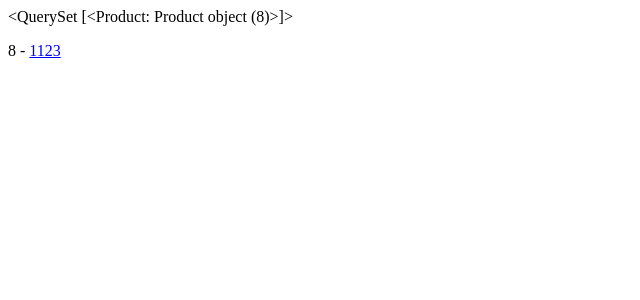
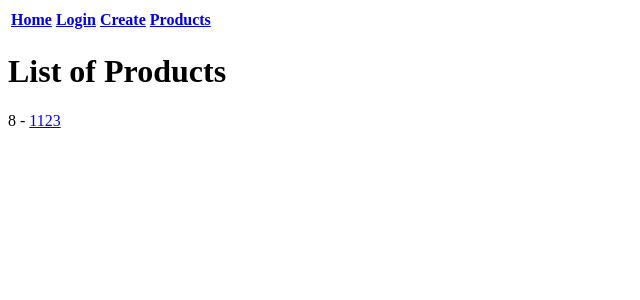
Before and after one commit to Ranburu/Django.1, a Django app: page /products/ in a window 1280 px wide. Shown: the top 300 px of the page, without its empty margins (0-640 px from the left). Run offline with Django 3.2, Linux system fonts and the light colour scheme; data comes from the database, SQL or seed files in the repository; lists and menus that the app fills with data are empty.

Commit message:
Edit links

```diff
--- a/products/templates/products/product_list.html
+++ b/products/templates/products/product_list.html
@@ -3,9 +3,7 @@
 List of Products
 {% endblock %}
 {% block content %}
-
-{{ object_list }}
-
+<h1>List of Products</h1>
 {% for instance in object_list %}
     <p>{{ instance.id }} - <a href= '{{ instance.get_absolute_url }}'>{{ instance.title }}</a></p>
 {% endfor %}
--- a/products/urls.py
+++ b/products/urls.py
@@ -3,8 +3,8 @@
 
 app_name = 'products'
 urlpatterns = [
-    path('create/', product_create_view),
+    path('create/', product_create_view, name="product-create"),
     path('<int:my_id>/delete', product_delete_view),
     path('<int:my_id>/', dynamic_lookup_view, name='product-detail'),
-    path('', product_list_view),
+    path('', product_list_view, name="product-list"),
 ]
--- a/templates/base.html
+++ b/templates/base.html
@@ -8,6 +8,14 @@
     </title>
 </head>
 <body>
+    <table>
+            <tr>
+                <th><a href="../">Home</a></th>
+                <th><a href="../admin/">Login</a></th>
+                <th><a href="../products/create/">Create</a></th>
+                <th><a href="../products/">Products</a></th>
+            </tr>
+    </table>
     {% block content %}
     {% endblock %}
 </body>
--- a/tryDjango/urls.py
+++ b/tryDjango/urls.py
@@ -16,12 +16,11 @@
 from django.contrib import admin
 from django.urls import path, include
 from pages.views import home_view, contact_view
-from products.views import product_create_view, render_initial_data, dynamic_lookup_view, product_delete_view, product_list_view
 
 
 urlpatterns = [
     path('products/', include('products.urls')),
-    path('', home_view),
+    path('', home_view, name="home"),
     path('contact/', contact_view),
-    path('admin/', admin.site.urls),
+    path('admin/', admin.site.urls, name="login"),
 ]
```
